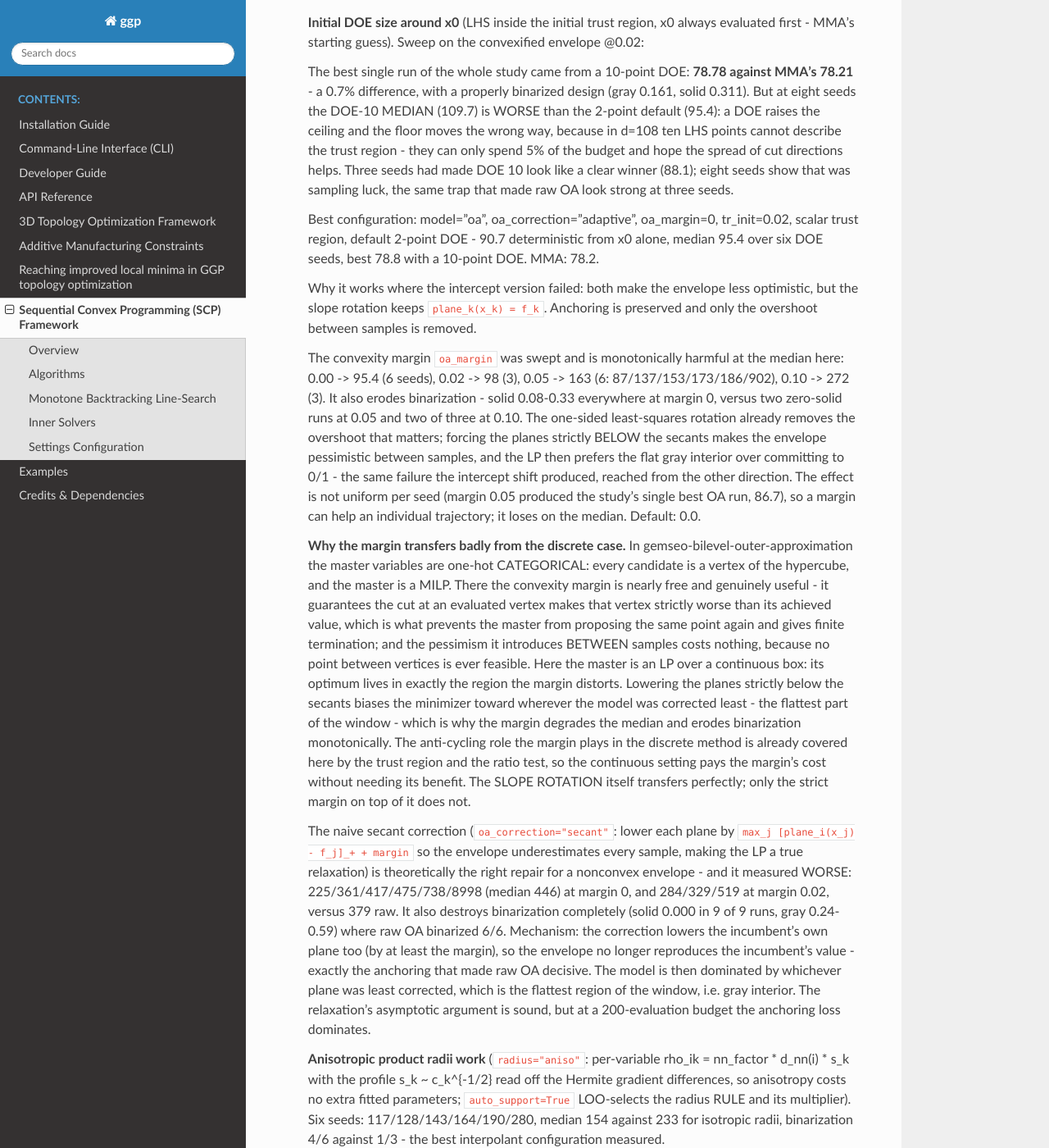
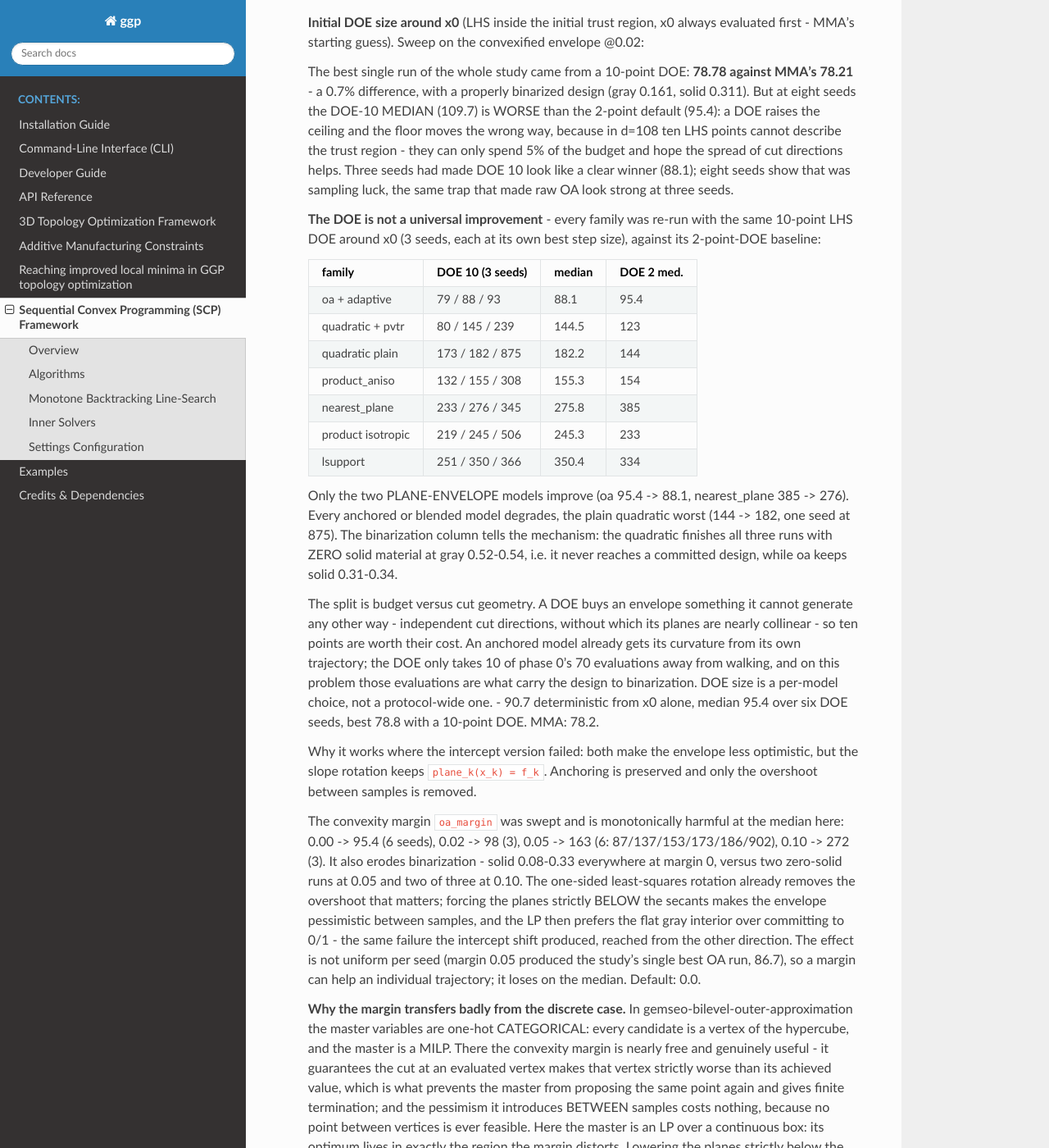
Before and after one commit to SimoneConiglio/generalized_geometry_projection, a Sphinx documentation site: the page built from docs/scp_uno_guide.rst, in a window 1280 px wide and 1400 px high, scrolled down 7817 px. Shown: the whole window at 82% size. Built offline with Sphinx 7.4.7 and the Read the Docs theme 3.1.0, drawn with Linux system fonts in a browser that asks for light colours.

Commit message:
Docs: DOE-10-around-x0 re-run of every family - helps envelopes, hurts the rest
Same 10-point LHS DOE around x0, 3 seeds, each family at its best step
size, against its 2-point baseline: oa 95.4 -> 88.1, nearest_plane 385
-> 276 (both improve), while quadratic+pvtr 123 -> 144.5, quadratic
plain 144 -> 182 (one seed 875), product 233 -> 245, lsupport 334 ->
350, product_aniso 154 -> 155 (flat).

Only the plane-envelope models gain. The mechanism is visible in the
binarization: the quadratic ends all three DOE-10 runs with zero solid
material (gray 0.52-0.54) where oa keeps solid 0.31-0.34. A DOE gives
an envelope independent cut directions it cannot otherwise generate; an
anchored model already has its curvature from its own trajectory, so
the DOE only removes 10 of phase 0's 70 evaluations from walking - and
those are the evaluations that reach a committed design.

Co-Authored-By: Claude Fable 5 <noreply@anthropic.com>
Claude-Session: https://claude.ai/code/session_01CG7waKSaRC4EUnPzca3QFu

```diff
--- a/docs/scp_uno_guide.rst
+++ b/docs/scp_uno_guide.rst
@@ -455,8 +455,37 @@ The framework provides seven major algorithms:
    eight seeds show that was sampling luck, the same trap that made raw
    OA look strong at three seeds.
 
-   Best configuration: model="oa", oa_correction="adaptive",
-   oa_margin=0, tr_init=0.02, scalar trust region, default 2-point DOE
+   **The DOE is not a universal improvement** - every family was re-run
+   with the same 10-point LHS DOE around x0 (3 seeds, each at its own
+   best step size), against its 2-point-DOE baseline:
+
+   ====================  ===================  ==========  ==========
+   family                DOE 10 (3 seeds)     median      DOE 2 med.
+   ====================  ===================  ==========  ==========
+   oa + adaptive          79 / 88 / 93              88.1        95.4
+   quadratic + pvtr       80 / 145 / 239           144.5       123
+   quadratic plain        173 / 182 / 875          182.2       144
+   product_aniso          132 / 155 / 308          155.3       154
+   nearest_plane          233 / 276 / 345          275.8       385
+   product isotropic      219 / 245 / 506          245.3       233
+   lsupport               251 / 350 / 366          350.4       334
+   ====================  ===================  ==========  ==========
+
+   Only the two PLANE-ENVELOPE models improve (oa 95.4 -> 88.1,
+   nearest_plane 385 -> 276). Every anchored or blended model degrades,
+   the plain quadratic worst (144 -> 182, one seed at 875). The
+   binarization column tells the mechanism: the quadratic finishes all
+   three runs with ZERO solid material at gray 0.52-0.54, i.e. it never
+   reaches a committed design, while oa keeps solid 0.31-0.34.
+
+   The split is budget versus cut geometry. A DOE buys an envelope
+   something it cannot generate any other way - independent cut
+   directions, without which its planes are nearly collinear - so ten
+   points are worth their cost. An anchored model already gets its
+   curvature from its own trajectory; the DOE only takes 10 of phase
+   0's 70 evaluations away from walking, and on this problem those
+   evaluations are what carry the design to binarization. DOE size is a
+   per-model choice, not a protocol-wide one.
    - 90.7 deterministic from x0 alone, median 95.4 over six DOE seeds,
    best 78.8 with a 10-point DOE. MMA: 78.2.
 
```
